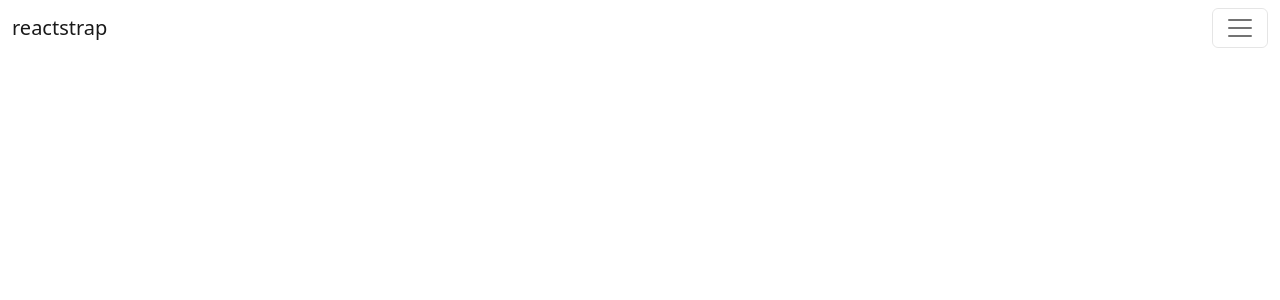
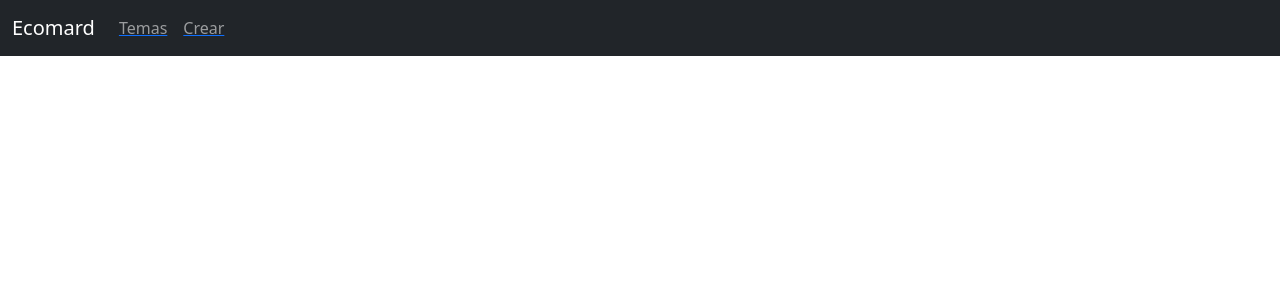
Before and after one commit to mard2499/practi, a React (Create React App) app in the folder ecomard/: page / in a window 1280 px wide. Shown: the top 300 px of the page. Built offline with nearby package versions, Linux system fonts and the light colour scheme.

Commit message:
prueba de navbar

```diff
--- a/ecomard/src/App.js
+++ b/ecomard/src/App.js
@@ -26,43 +26,44 @@ import {
 } from 'reactstrap';
 
 
-function App(args) {
+function App() {
 
   const [isOpen, setIsOpen] = useState(false);
   const toggle = () => setIsOpen(!isOpen);
 
 
   return (
-    <div>
-      <Navbar {...args}>
-        <NavbarBrand href="/">reactstrap</NavbarBrand>
+    <div className='app'>
+      <Router>
+        <Navbar color='dark' dark expand="md">
+          <NavbarBrand href="/">Ecomard</NavbarBrand>
           <NavbarToggler onClick={toggle} />
           <Collapse isOpen={isOpen} navbar>
             <Nav className="me-auto" navbar>
+
               <NavItem>
-              <NavLink href="/components/">Components</NavLink>
+                <Link to="/">
+                  <NavLink>Temas</NavLink>
+                </Link>
               </NavItem>
+
               <NavItem>
-              <NavLink href="https://github.com/reactstrap/reactstrap">
-                GitHub
-              </NavLink>
+                <Link to="/">
+                  <NavLink>Crear</NavLink>
+                </Link>
               </NavItem>
-            <UncontrolledDropdown nav inNavbar>
-              <DropdownToggle nav caret>
-                Options
-              </DropdownToggle>
-              <DropdownMenu right>
-                <DropdownItem>Option 1</DropdownItem>
-                <DropdownItem>Option 2</DropdownItem>
-                <DropdownItem divider />
-                <DropdownItem>Reset</DropdownItem>
-              </DropdownMenu>
-            </UncontrolledDropdown>
+
             </Nav>
-          <NavbarText>Simple Text</NavbarText>
+
           </Collapse>
         </Navbar>
+      </Router>
+
+
+
+
     </div>
+
   );
 }
 
```
Lines whose indentation alone changed are shown as unchanged.
